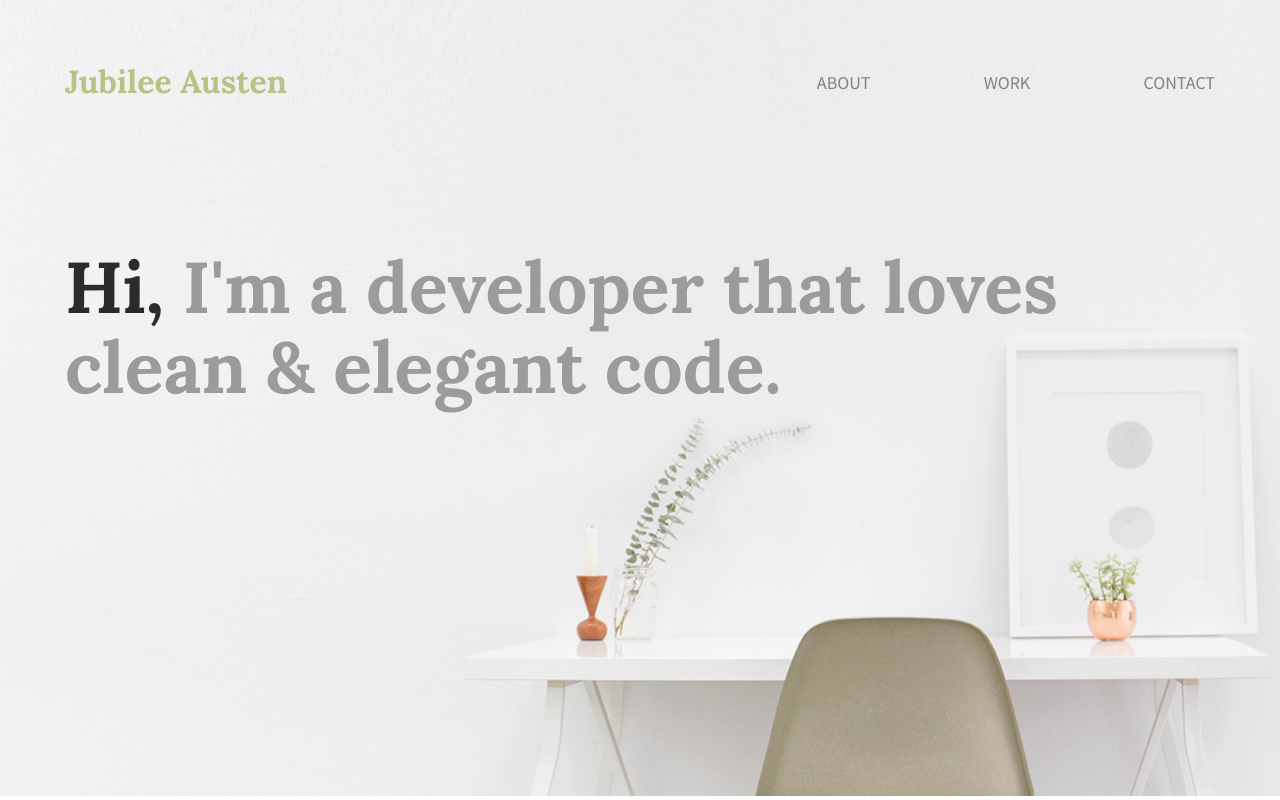
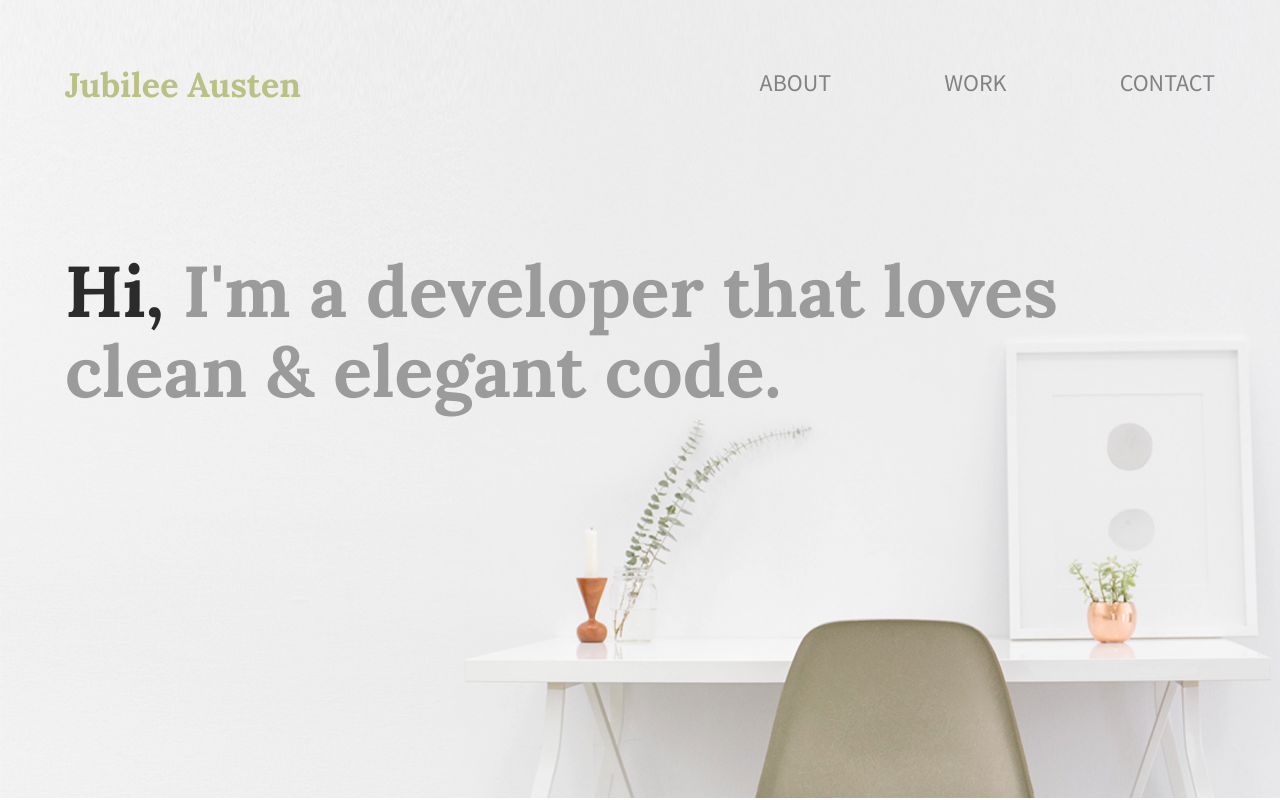
Before and after one commit to NimishUI/Jubilee-Austen, a plain HTML site: page new-index.html in a window 1280 px wide. Shown: the top 800 px of the page. Drawn offline with Linux system fonts and the light colour scheme.

Commit message:
Made changes to navigation and header

```diff
--- a/main.css
+++ b/main.css
@@ -45,6 +45,7 @@ header h1
     font-weight: bold;
     color: #bbc085;
     padding: 65px 0 65px 25px;
+    font-size: 34px;
 }
 
 nav
@@ -65,6 +66,9 @@ nav a
     color: #828282;
     text-decoration: none;
     text-transform: uppercase;
+    font-size: 24px;
+    position: relative;
+    top: -6px;
 }
 
 header h2
```
Also changed, not shown: .gitignore.txt, new-index.html (line endings or trailing spaces).
